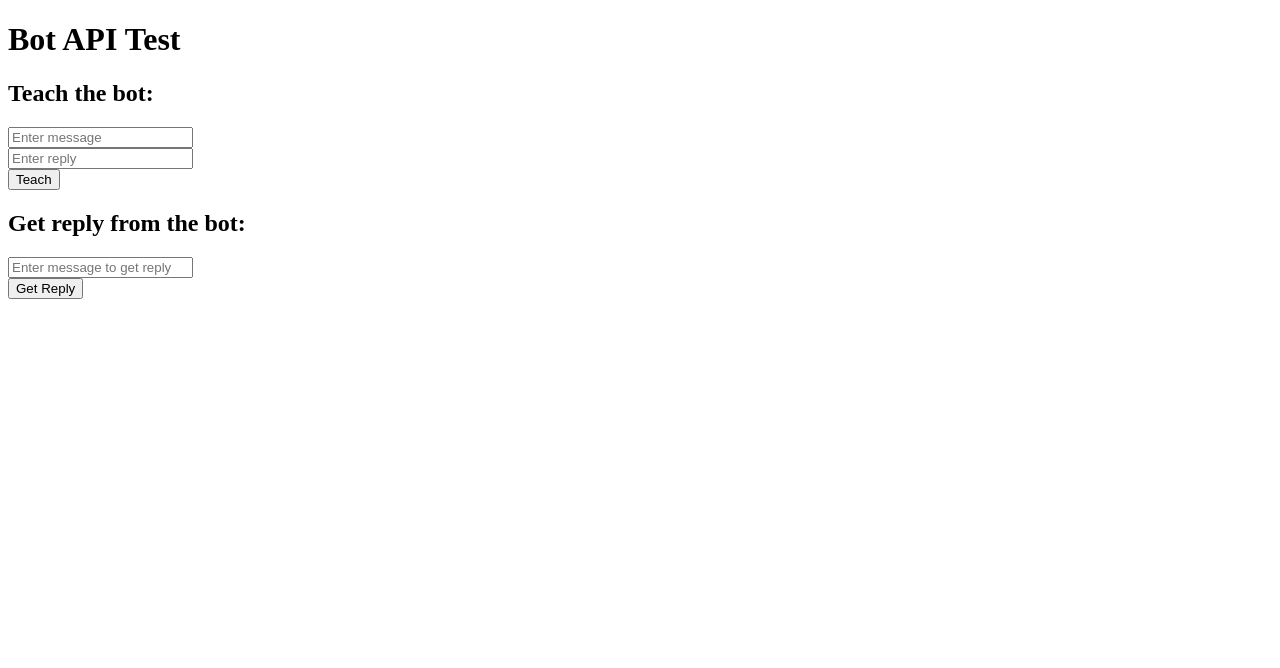
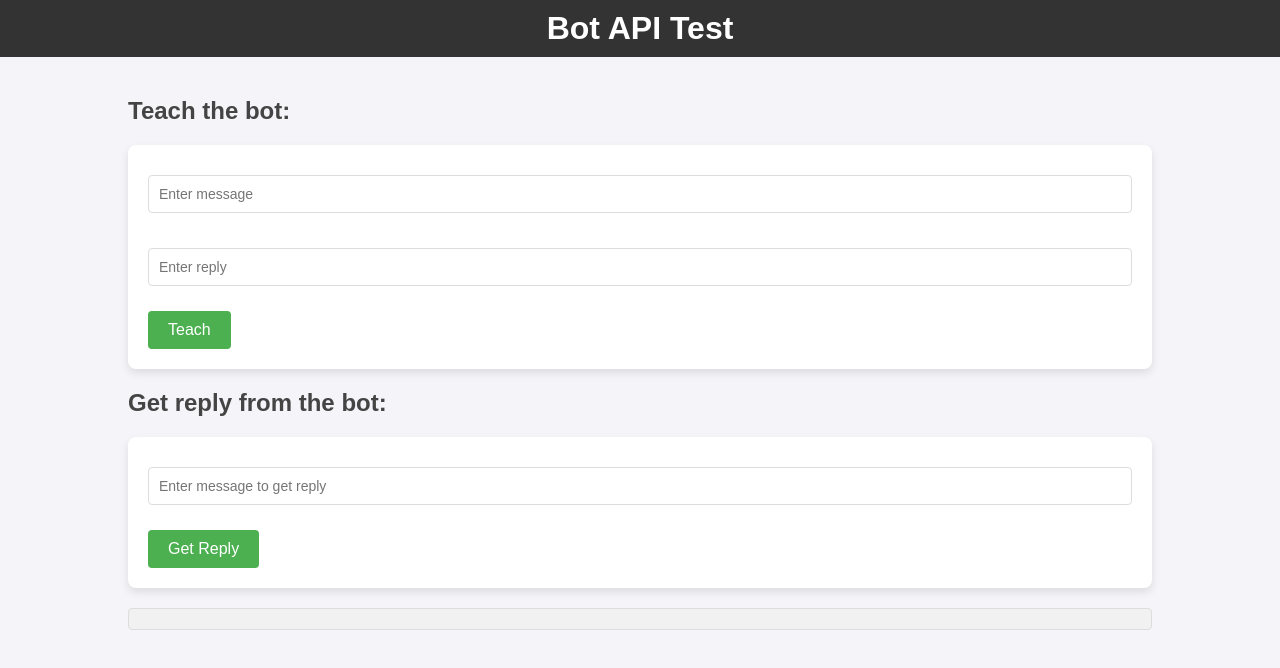
Before and after one commit to irfanpc420/My-api-simma, a website: page public/index.html in a window 1280 px wide. Drawn offline with Linux system fonts and the light colour scheme.

Commit message:
Update index.html

```diff
--- a/public/index.html
+++ b/public/index.html
@@ -4,24 +4,110 @@
   <meta charset="UTF-8">
   <meta name="viewport" content="width=device-width, initial-scale=1.0">
   <title>Bot API Test</title>
+  <style>
+    body {
+      font-family: Arial, sans-serif;
+      background-color: #f4f4f9;
+      color: #333;
+      margin: 0;
+      padding: 0;
+    }
+
+    header {
+      background-color: #333;
+      color: white;
+      padding: 10px 0;
+      text-align: center;
+    }
+
+    h1 {
+      margin: 0;
+    }
+
+    .container {
+      width: 80%;
+      margin: 0 auto;
+      padding: 20px;
+    }
+
+    h2 {
+      color: #444;
+    }
+
+    form {
+      background-color: #fff;
+      padding: 20px;
+      margin-bottom: 20px;
+      box-shadow: 0 4px 8px rgba(0, 0, 0, 0.1);
+      border-radius: 8px;
+    }
+
+    input[type="text"] {
+      width: calc(100% - 22px);
+      padding: 10px;
+      margin: 10px 0;
+      border-radius: 4px;
+      border: 1px solid #ddd;
+      font-size: 14px;
+    }
+
+    button {
+      background-color: #4CAF50;
+      color: white;
+      border: none;
+      padding: 10px 20px;
+      text-align: center;
+      text-decoration: none;
+      display: inline-block;
+      font-size: 16px;
+      border-radius: 4px;
+      cursor: pointer;
+    }
+
+    button:hover {
+      background-color: #45a049;
+    }
+
+    #response {
+      margin-top: 20px;
+      padding: 10px;
+      background-color: #f1f1f1;
+      border-radius: 4px;
+      border: 1px solid #ddd;
+    }
+
+    .form-group {
+      margin-bottom: 15px;
+    }
+  </style>
 </head>
 <body>
+  <header>
     <h1>Bot API Test</h1>
+  </header>
 
+  <div class="container">
     <h2>Teach the bot:</h2>
     <form id="teachForm">
-    <input type="text" id="teachMessage" placeholder="Enter message" required><br>
-    <input type="text" id="teachReply" placeholder="Enter reply" required><br>
+      <div class="form-group">
+        <input type="text" id="teachMessage" placeholder="Enter message" required>
+      </div>
+      <div class="form-group">
+        <input type="text" id="teachReply" placeholder="Enter reply" required>
+      </div>
       <button type="submit">Teach</button>
     </form>
 
     <h2>Get reply from the bot:</h2>
     <form id="replyForm">
-    <input type="text" id="replyMessage" placeholder="Enter message to get reply" required><br>
+      <div class="form-group">
+        <input type="text" id="replyMessage" placeholder="Enter message to get reply" required>
+      </div>
       <button type="submit">Get Reply</button>
     </form>
 
     <div id="response"></div>
+  </div>
 
   <script>
     document.getElementById('teachForm').addEventListener('submit', function(e) {
@@ -38,7 +124,10 @@
       .then(data => {
         document.getElementById('response').textContent = data;
       })
-      .catch(error => console.error('Error:', error));
+      .catch(error => {
+        console.error('Error:', error);
+        document.getElementById('response').textContent = 'Error: Could not teach the bot.';
+      });
     });
 
     document.getElementById('replyForm').addEventListener('submit', function(e) {
@@ -52,9 +141,16 @@
       })
       .then(response => response.json())
       .then(data => {
-        document.getElementById('response').textContent = data.reply;
+        if (data.reply) {
+          document.getElementById('response').textContent = `Bot Reply: ${data.reply}`;
+        } else {
+          document.getElementById('response').textContent = 'No reply found for this message.';
+        }
       })
-      .catch(error => console.error('Error:', error));
+      .catch(error => {
+        console.error('Error:', error);
+        document.getElementById('response').textContent = 'Error: Could not get reply.';
+      });
     });
   </script>
 </body>
```
Lines whose indentation alone changed are shown as unchanged.
